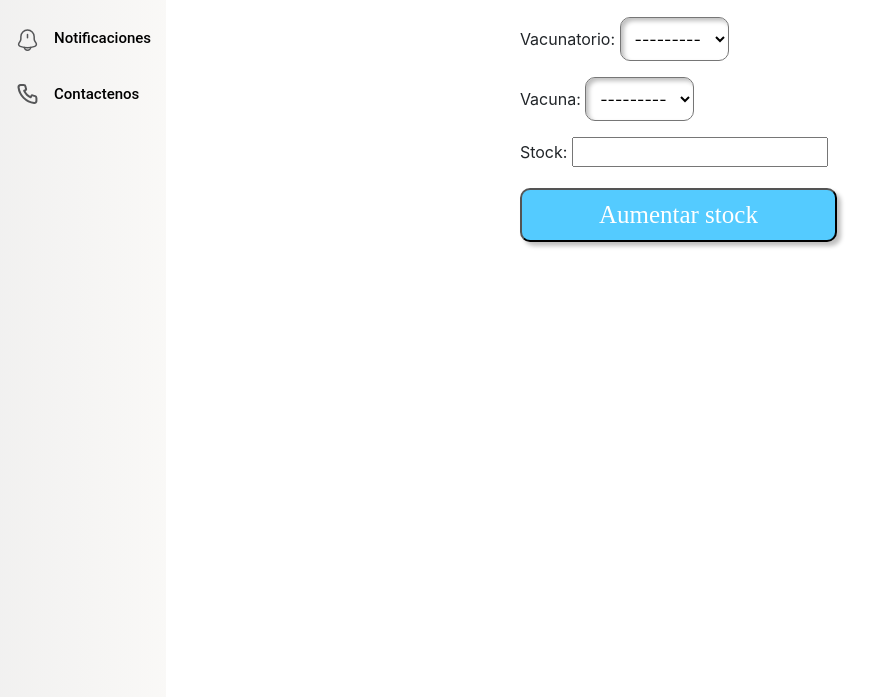
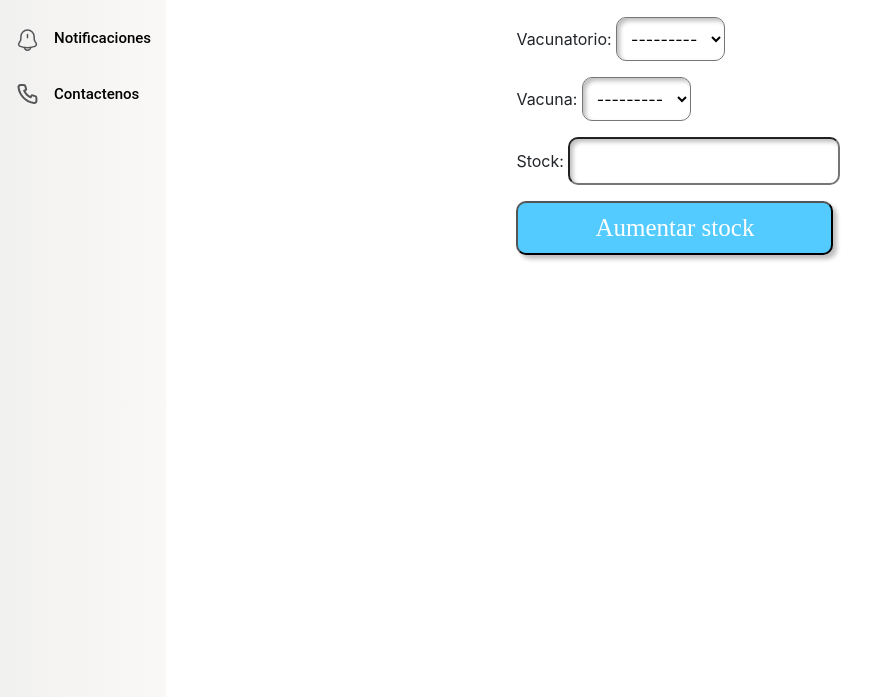
Before and after one commit to LautaroTorchia/VacunAssist-Grupo12, a Django app: page /administrator/stock/ in a window 1280 px wide. Shown: the part 103-800 px from the top of the page, without its empty margins (0-889 px from the left). Run offline with Django 4.2, Linux system fonts and the light colour scheme; the visitor is signed in with stand-in values (Sample User, id 1); data that the repository does not hold is empty; some libraries are stand-ins or nearby versions.

Commit message:
cambios al disenio antes de la demo

```diff
--- a/src/VacunAssist/Vacunation_app/static/presentacion.css
+++ b/src/VacunAssist/Vacunation_app/static/presentacion.css
@@ -12,6 +12,7 @@
     flex: none;
     order: 0;
     flex-grow: 0;
+    margin-left: 0;
 }
 
 .presentacion_container {
--- a/src/VacunAssist/Vacunation_app/static/stock_view.css
+++ b/src/VacunAssist/Vacunation_app/static/stock_view.css
@@ -1,12 +1,12 @@
-.main_container{
+.main_container {
     padding: 0px;
     position: relative;
     background: #FFFFFF;
 }
 
-.stock_container{
+.stock_container {
     display: flex;
-    flex-direction:row;
+    flex-direction: row;
     align-items: flex-start;
     justify-content: center;
     flex-wrap: wrap;
@@ -16,7 +16,7 @@
     flex-grow: 0;
 }
 
-.vaccination_center_container{
+.vaccination_center_container {
     display: flex;
     flex-direction: column;
     align-items: flex-start;
@@ -31,7 +31,7 @@
     flex-grow: 0;
 }
 
-.vaccines_container{
+.vaccines_container {
     display: flex;
     flex-direction: column;
     align-items: flex-start;
@@ -44,7 +44,7 @@
     flex-grow: 0;
 }
 
-.title{
+.title {
 
     padding: 15px;
     gap: 10px;
@@ -65,7 +65,7 @@
     flex-grow: 0;
 }
 
-.item{
+.item {
 
     padding: 10px;
     gap: 10px;
@@ -88,7 +88,9 @@
 }
 
 
-input[type="text"],select{
+input[type="text"],
+select,
+input[type="number"] {
 
     padding: 10px;
     gap: 10px;
@@ -100,7 +102,7 @@
     flex-grow: 0;
 }
 
-.btn-submit{
+.btn-submit {
     padding: 10px 77px;
     gap: 10px;
     background: #54CBFF;
@@ -120,7 +122,7 @@
     flex-grow: 0;
 }
 
-::placeholder{
+::placeholder {
     font-family: 'Roboto';
     font-style: italic;
     font-weight: 100;
@@ -131,8 +133,15 @@
 
 }
 
-#actualizado{
+#actualizado {
     flex: none;
     order: 3;
     flex-grow: 0;
 }
+
+.form_container {
+    display: flex;
+    flex-direction: column;
+    align-items: center;
+    gap: 8px;
+}
--- a/src/VacunAssist/Vacunation_app/templates/administrator_view.html
+++ b/src/VacunAssist/Vacunation_app/templates/administrator_view.html
@@ -16,7 +16,6 @@
         </div>
         <div class="main_fields_container align-self-start ">
             {% include "presentacion.html" %}
-
             <div class="button_container">
                 <div class="row_container">
                     <form method="GET" action="create_vaccinator/">
--- a/src/VacunAssist/Vacunation_app/templates/stock_view.html
+++ b/src/VacunAssist/Vacunation_app/templates/stock_view.html
@@ -28,6 +28,7 @@
                         {% endfor %}
                     </div>
                     {% endfor %}
+                        <div class="form_container">
                             <form action="" method="post"> {% csrf_token %}
                                 {{  stock_form.as_p }}
                                 <input type="submit" class="btn-submit" value="Aumentar stock">
@@ -36,6 +37,7 @@
                             <h3 id="actualizado">Stock actualizado</h3>
                             {% endif %}
                         </div>
+            </div>
 
             </div>
         </div>
```
Also changed, not shown: src/VacunAssist/Vacunation_app/forms/update_name_form.py (+8 -5 lines), src/VacunAssist/Vacunation_app/static/nav_bar.css (+7 -6 lines). Lines whose indentation alone changed are shown as unchanged.
